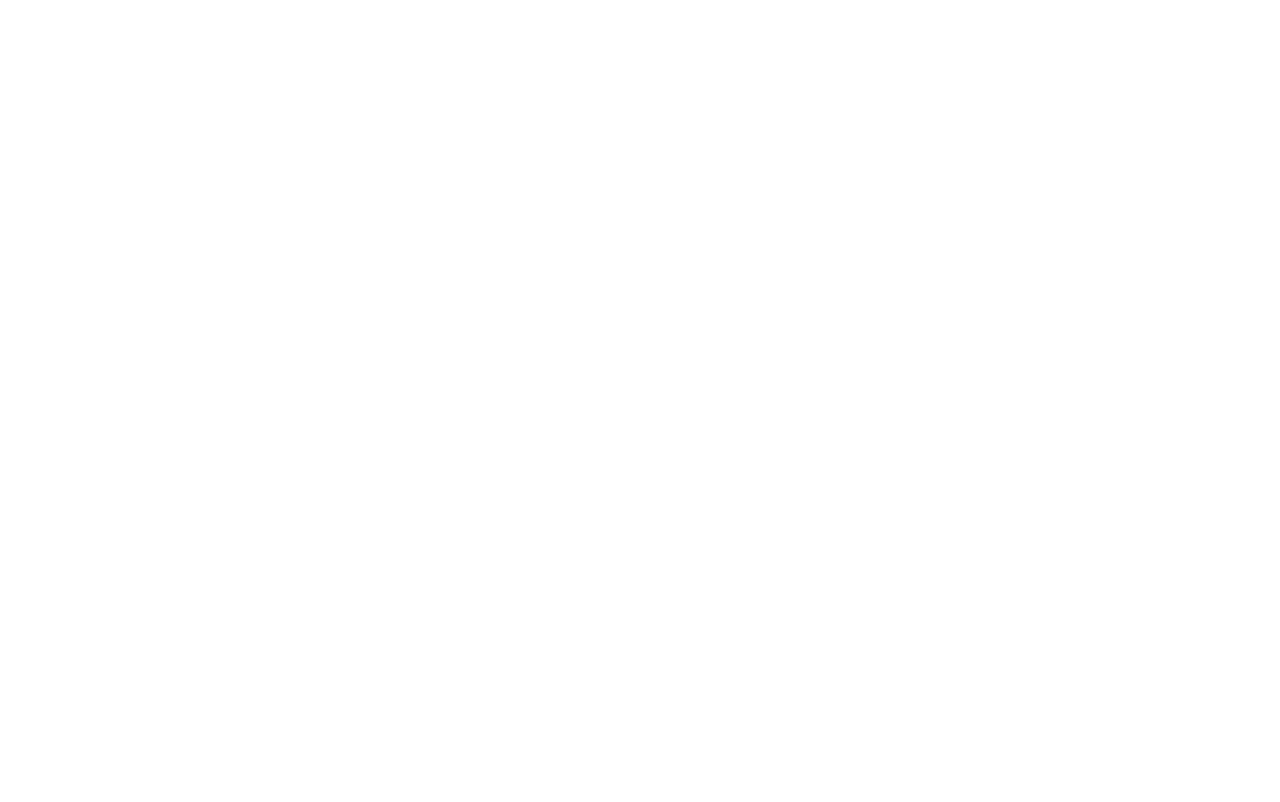
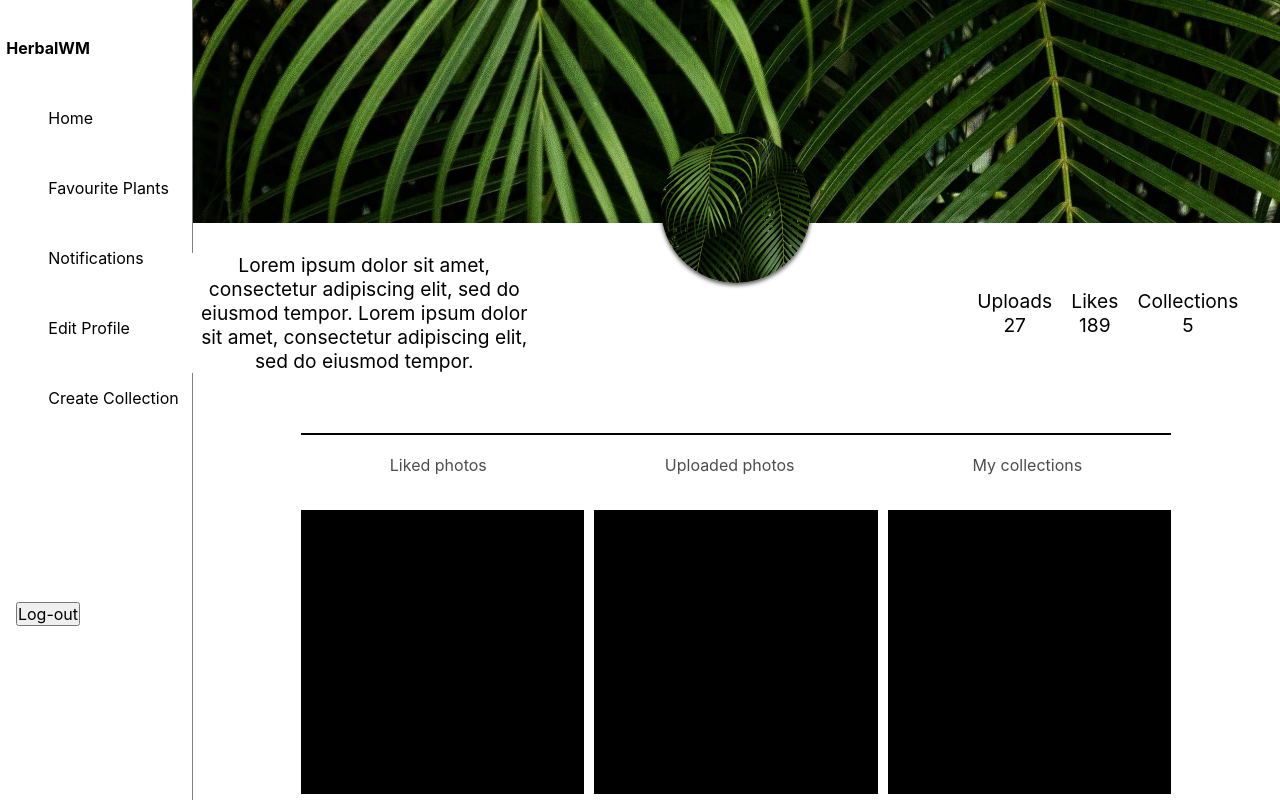
Before and after one commit to IonGolban/Herbal-Web-Manager, a website: page src/public/profile.html in a window 1280 px wide. Shown: the top 802 px of the page. Drawn offline with Linux system fonts and the light colour scheme.

Commit message:
Update-Profile

```diff
--- a/src/public/profile.html
+++ b/src/public/profile.html
@@ -4,9 +4,118 @@
   <meta charset="UTF-8">
   <meta http-equiv="X-UA-Compatible" content="IE=edge">
   <meta name="viewport" content="width=device-width, initial-scale=1.0">
+  <link rel="stylesheet" href="styles/profile.css">
   <title>Document</title>
 </head>
 <body>
 
+  <div class="profile-frame">
+
+    <div class="left-frame">
+      <div class="logo">HerbalWM</div>
+
+      <ul>
+        <li><a href="index.html">Home</a></li>
+        <li><a href="index.html">Favourite Plants</a></li>
+        <li><a href="index.html">Notifications</a></li>
+        <li><a href="index.html">Edit Profile</a></li>
+        <li><a href="index.html">Create Collection</a></li>
+      </ul>
+
+      <button class="log-out-but">Log-out</button>
+    </div>
+
+
+    <div class="right-frame">
+
+      <div class="cover-photo-container">
+
+      </div>
+
+
+      <div class="info-container">
+
+          <div class="content">
+            <div class="left-description">
+              <p>
+                Lorem ipsum dolor sit amet, consectetur
+                adipiscing elit, sed do eiusmod tempor.
+                Lorem ipsum dolor sit amet, consectetur
+                adipiscing elit, sed do eiusmod tempor.
+              </p>
+            </div>
+          </div>
+
+          <div class="profile-image">
+              <div class="p-img"></div>
+          </div>
+
+          <div class="content">
+            <div class="post-info">
+
+              <div class="posts-container">
+                <p>Uploads</p>
+                <div class="number-of-uploads"><p>27</p></div>
+
+              </div>
+
+              <div class="likes-container">
+                <p>Likes</p>
+                <div class="number-of-likes"><p>189</p></div>
+              </div>
+
+              <div class="collections-container">
+                <p>Collections</p>
+                <div class="number-of-collections"><p>5</p></div>
+              </div>
+
+            </div>
+          </div>
+      </div>
+
+      <div class="linie">
+        <hr class="horizontal">
+      </div>
+
+      <div class="photo-container">
+
+        <div class="elements">
+
+          <div class="like-icon">
+            Liked photos
+          </div>
+
+          <div class="upload-icon">
+            Uploaded photos
+          </div>
+
+          <div class="collection-icon">
+            My collections
+          </div>
+
+        </div>
+
+        <div class="photos">
+            <div class="photo"></div>
+            <div class="photo"></div>
+            <div class="photo"></div>
+            <div class="photo"></div>
+            <div class="photo"></div>
+            <div class="photo"></div>
+        </div>
+
+      </div>
+
+
+      <div class="image-container">
+
+      </div>
+
+
+    </div>
+
+
+  </div>
+
 </body>
 </html>
--- /dev/null
+++ b/src/public/styles/profile.css
@@ -0,0 +1,211 @@
+*{
+    margin: 0;
+    padding: 0;
+    font-family: "Inter", sans-serif;
+    font-size: 1rem;
+}
+
+.profile-frame{
+    height: 150vh;
+    width: 100vw;
+    display: flex;
+
+}
+
+.left-frame
+{
+    height: 100vh;
+    width: 15%;
+    background: white;
+    border-right: 1px solid gray;
+    position: fixed;
+    top: 0;
+    bottom: 0;
+    display: flex;
+    align-items: center;
+    flex-direction: column;
+    max-width: 15%;
+}
+
+.logo{
+    margin-top: 20%;
+    margin-left: -50%;
+    font-weight: 700;
+}
+
+.log-out-but{
+    margin-left: -50%;
+    margin-top: 75%;
+}
+
+ul{
+    list-style: none;
+    padding: 0;
+}
+
+li{
+    width: 100%;
+    margin: 50px 50px;
+}
+
+li a{
+    text-decoration: none;
+    color: black;
+    transition: 0.5s;
+}
+
+
+.right-frame
+{
+    height: 100%;
+    width: 85%;
+    background: white;
+    display: flex;
+    flex-direction: column;
+    margin-left: 15vw;
+}
+
+.cover-photo-container{
+    height: 30%;
+    width: 100%;
+    background-image: url("../assets/login-background.jpg");
+    background-size: cover;
+    background-position: center center;
+    background-repeat: no-repeat;
+}
+
+.info-container{
+    position: relative;
+    height: 10%;
+    width: 100%;
+    background-color: white;
+    display: flex;
+    justify-content: space-around;
+    margin-top: 30px;
+    margin-bottom: 60px;
+
+}
+
+.content{
+    width: 30% ;
+    display: flex;
+    align-items: center;
+    justify-content: center;
+}
+
+.left-description{
+    width: 100% ;
+    height: 100%;
+    display: flex;
+    justify-content: center;
+    align-items: center;
+}
+
+.post-info p,
+.left-description p {
+    font-size: 2.4vmin;
+    white-space: normal;
+    text-align: center;
+    color: black;
+}
+
+.post-info{
+    width: 80%;
+    height: 100%;
+    display: flex;
+    justify-content: space-between;
+    align-items: center;
+}
+
+.collections-container,
+.likes-container,
+.posts-container{
+    display: flex;
+    flex-direction: column;
+    justify-content: center;
+    align-items: center;
+}
+
+
+.profile-image {
+    height: 100%;
+    width: 35%;
+    display: flex;
+    align-items: center;
+    justify-content: center;
+}
+
+.p-img{
+    height: 150px;
+    width: 150px;
+    position: absolute;
+    top: -100%;
+    background-image: url("../assets/login-background.jpg");
+    background-size: cover;
+    background-position: center;
+    background-repeat: no-repeat;
+    border-radius: 50%;
+    box-shadow: 0 2px 4px rgba(0, 0, 0, 0.7);
+}
+
+
+.linie
+{
+    width: 100%;
+    display: flex;
+    justify-content: center;
+    align-items: center;
+}
+
+.horizontal{
+    border: none;
+    border-top: 2px solid black;
+    width: 80%;
+}
+
+.elements{
+    width: 80%;
+    display: flex;
+    justify-content: space-around;
+    margin-bottom: 35px;
+}
+
+.like-icon,
+.upload-icon,
+.collection-icon{
+    color: rgb(78, 76, 76);
+    transition: 0.5s;
+    cursor: pointer;
+}
+
+.like-icon:hover{
+    color: black;
+}
+
+
+.photo-container{
+    width: 100%;
+    height: 100%;
+    display: flex;
+    flex-direction: column;
+    justify-content: center;
+    align-items: center;
+    margin-top: 20px;
+}
+
+
+
+.photos{
+    height: 100%;
+    width: 80%;
+    background: white;
+    display: grid;
+    grid-template-columns: repeat(3, 0.75fr);
+    grid-gap: 10px;
+}
+
+.photo {
+    height: 0;
+    padding-bottom: 100%;
+    background-color: black;
+}
```
